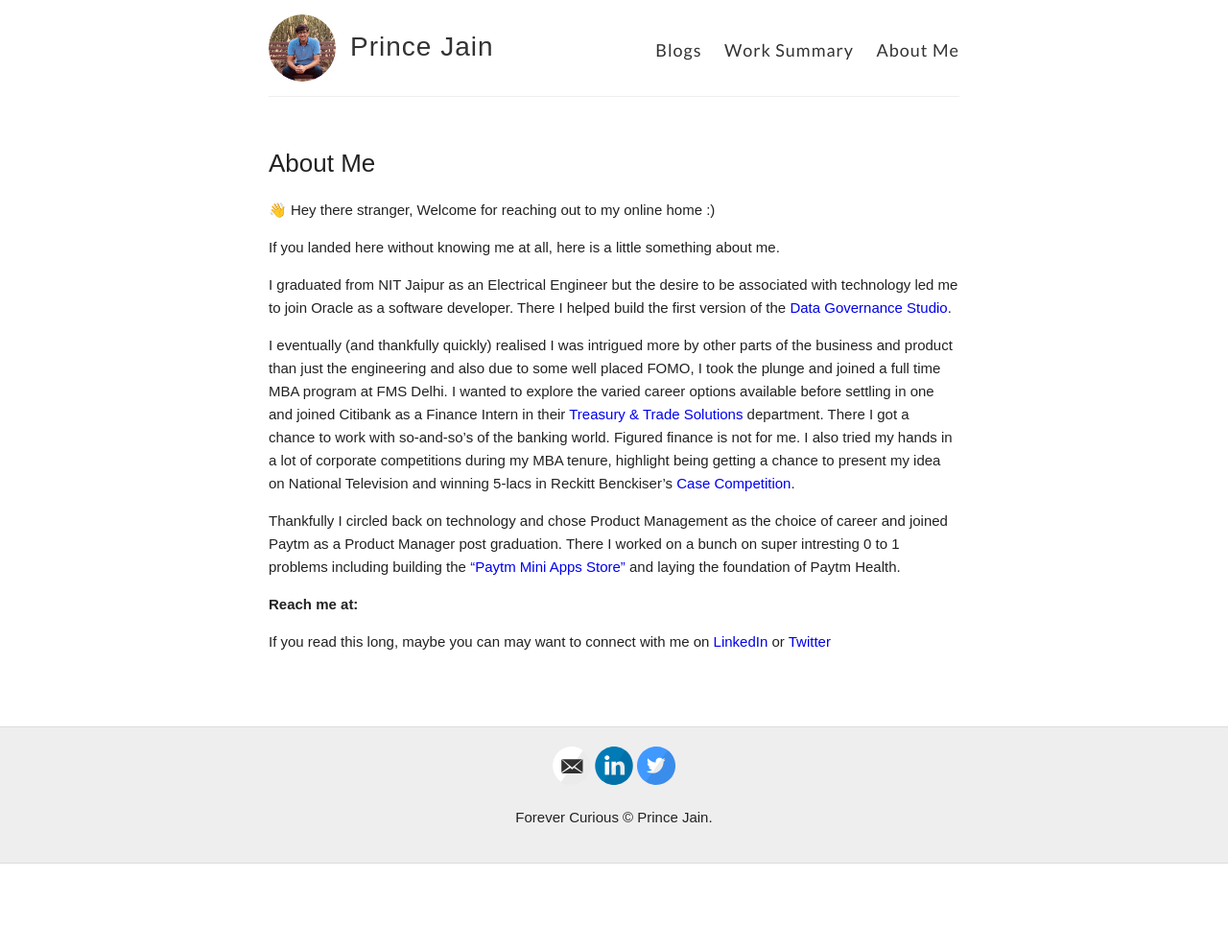
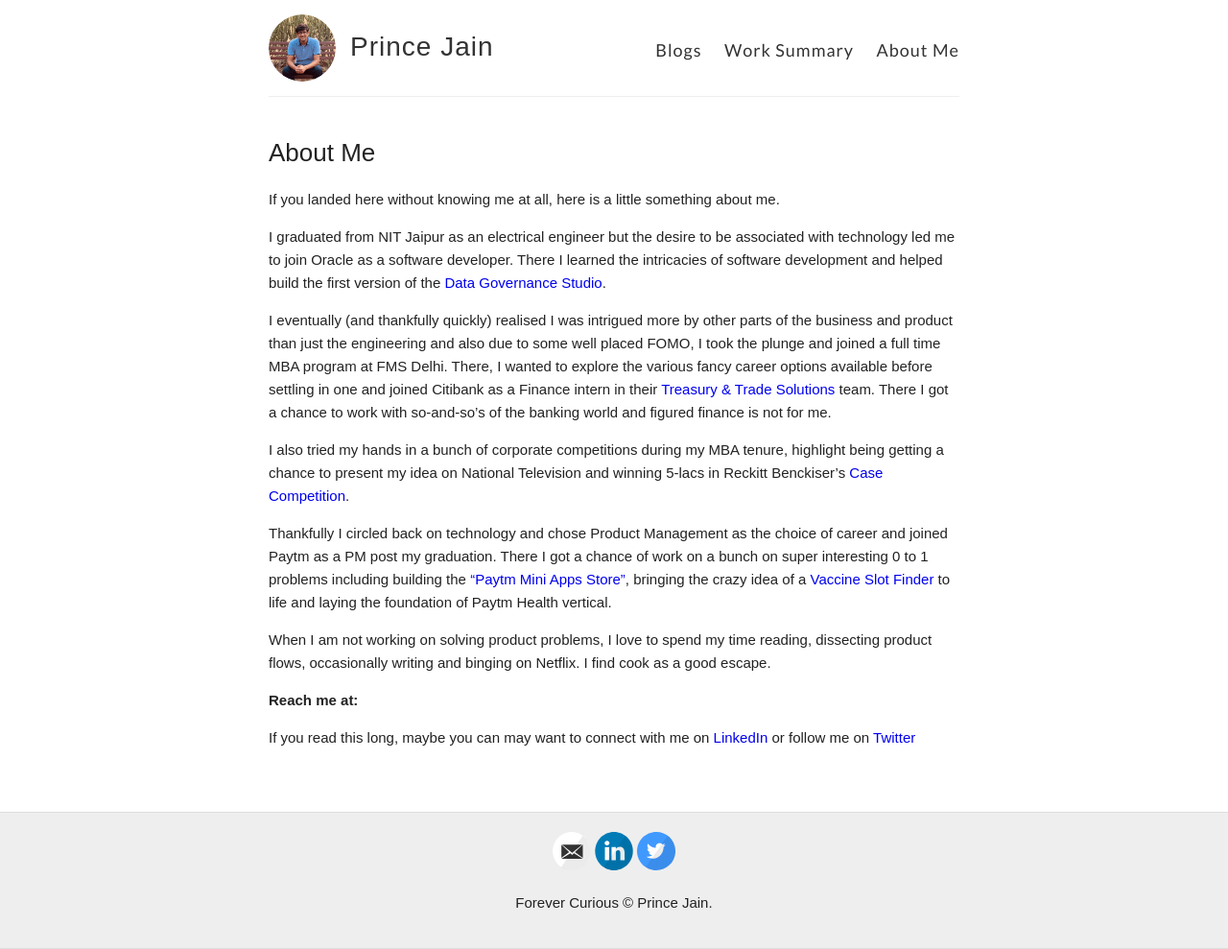
Before and after one commit to product-noob/product-noob.github.io, a Jekyll site: the page built from about.md, in a window 1280 px wide. Shown: the whole page at 96% size. Built offline with Jekyll 4.4.1, drawn with Linux system fonts in a browser that asks for light colours; before the commit the page ends 900 px from its top, so only the background shows below that.

Commit message:
Updated about me

```diff
--- a/about.md
+++ b/about.md
@@ -4,17 +4,18 @@ title: About Me
 permalink: /about/
 ---
 
-👋 Hey there stranger, Welcome for reaching out to my online home :)
-
 If you landed here without knowing me at all, here is a little something about me.
 
-I graduated from NIT Jaipur as an Electrical Engineer but the desire to be associated with technology led me to join Oracle as a software developer. There I helped build the first version of the [Data Governance Studio](https://docs.oracle.com/cd/E93133_01/PDF/8.0.6.0.0/OFSAA_DM_Pack_DGS_US_Regulatory_Reporting_8.0.6.0.0_User_Guide.pdf).
+I graduated from NIT Jaipur as an electrical engineer but the desire to be associated with technology led me to join Oracle as a software developer. There I learned the intricacies of software development and helped build the first version of the [Data Governance Studio](https://docs.oracle.com/cd/E93133_01/PDF/8.0.6.0.0/OFSAA_DM_Pack_DGS_US_Regulatory_Reporting_8.0.6.0.0_User_Guide.pdf).
 
-I eventually (and thankfully quickly) realised I was intrigued more by other parts of the business and product than just the engineering and also due to some well placed FOMO, I took the plunge and joined a full time MBA program at FMS Delhi. I wanted to explore the varied career options available before settling in one and joined Citibank as a Finance Intern in their [Treasury & Trade Solutions](https://www.citibank.com/tts) department. There I got a chance to work with so-and-so's of the banking world. Figured finance is not for me.
-I also tried my hands in a lot of corporate competitions during my MBA tenure, highlight being getting a chance to present my idea on National Television and winning 5-lacs in Reckitt Benckiser's [Case Competition](https://www.youtube.com/watch?v=180lua2YSTI&t=502s).
+I eventually (and thankfully quickly) realised I was intrigued more by other parts of the business and product than just the engineering and also due to some well placed FOMO, I took the plunge and joined a full time MBA program at FMS Delhi. There, I wanted to explore the various fancy career options available before settling in one and joined Citibank as a Finance intern in their [Treasury & Trade Solutions](https://www.citibank.com/tts) team. There I got a chance to work with so-and-so's of the banking world and figured finance is not for me.
 
-Thankfully I circled back on technology and chose Product Management as the choice of career and joined Paytm as a Product Manager post graduation. There I worked on a bunch on super intresting 0 to 1 problems including building the ["Paytm Mini Apps Store"](https://www.youtube.com/watch?v=nuK7Ct59Vyk&t=3161s) and laying the foundation of Paytm Health.
+I also tried my hands in a bunch of corporate competitions during my MBA tenure, highlight being getting a chance to present my idea on National Television and winning 5-lacs in Reckitt Benckiser's [Case Competition](https://www.youtube.com/watch?v=180lua2YSTI&t=502s).
+
+Thankfully I circled back on technology and chose Product Management as the choice of career and joined Paytm as a PM post my graduation. There I got a chance of work on a bunch on super interesting 0 to 1 problems including building the ["Paytm Mini Apps Store"](https://www.youtube.com/watch?v=nuK7Ct59Vyk&t=3161s), bringing the crazy idea of a [Vaccine Slot Finder](https://princejain.me/2021/08/03/Building-Vaccine-Slot-Finder.html) to life and laying the foundation of Paytm Health vertical.
+
+When I am not working on solving product problems, I love to spend my time reading, dissecting product flows, occasionally writing and binging on Netflix. I find cook as a good escape.
 
 **Reach me at:**
 
-If you read this long, maybe you can may want to connect with me on [LinkedIn](https://in.linkedin.com/in/princejain17) or [Twitter](https://twitter.com/Prince_Jain17)
+If you read this long, maybe you can may want to connect with me on [LinkedIn](https://in.linkedin.com/in/princejain17) or follow me on [Twitter](https://twitter.com/Prince_Jain17)
```
